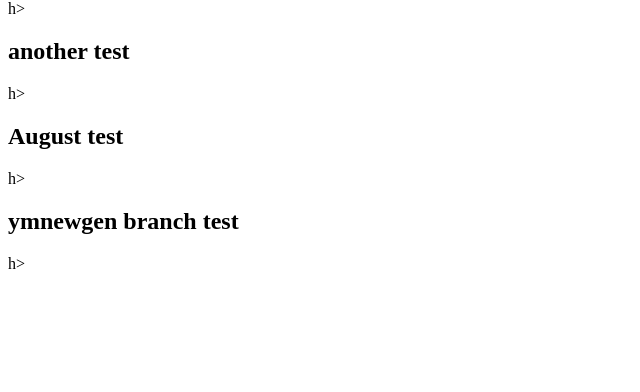
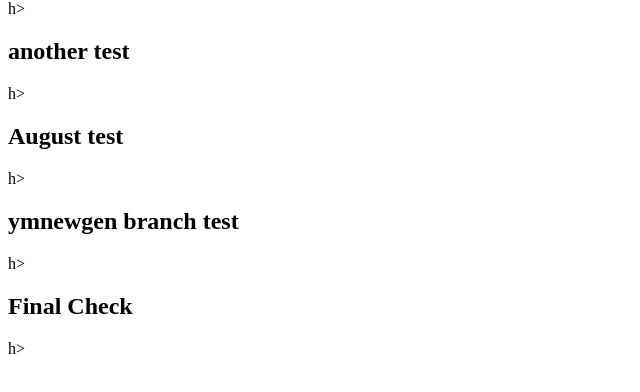
Before and after one commit to yared-bezum/demo-repo2, a plain HTML site: page index.html in a window 1280 px wide. Shown: the part 66-458 px from the top of the page, without its empty margins (0-640 px from the left). Drawn offline with Linux system fonts and the light colour scheme.

Commit message:
Final Check

```diff
--- a/index.html
+++ b/index.html
@@ -2,3 +2,4 @@
 <h2> another test</h2>h>
 <h2> August test</h2>h>
 <h2> ymnewgen branch test</h2>h>
+<h2> Final Check </h2>h>
```
